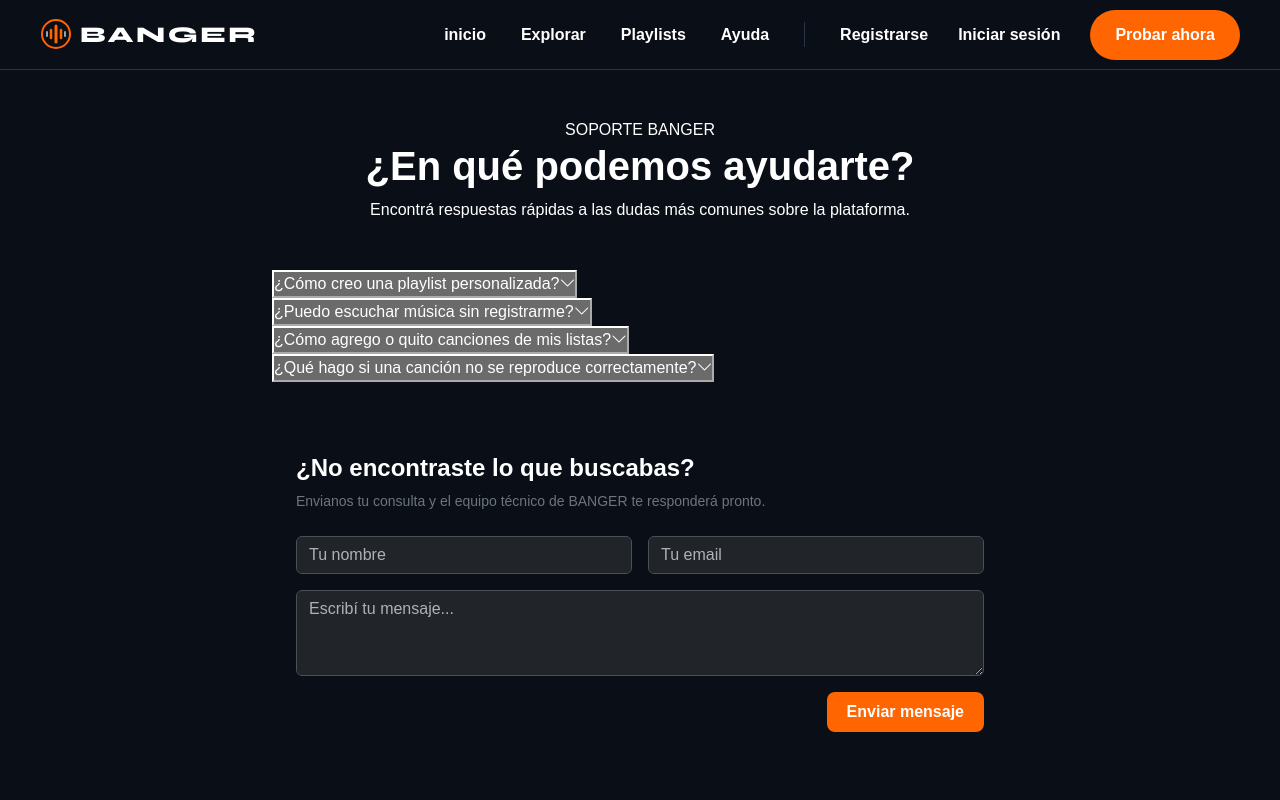
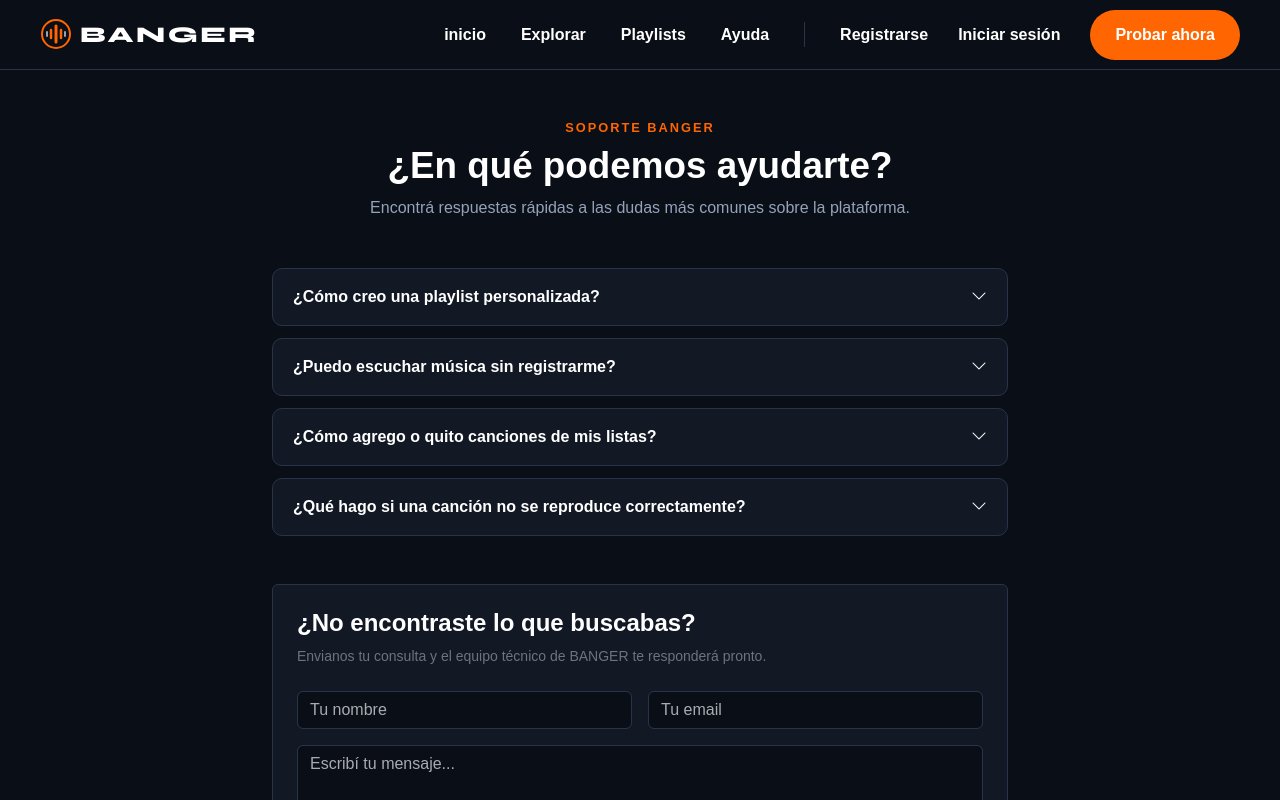
Before and after one commit to elitagatti-ui/banger-music, a React (Vite) app: page /ayuda in a window 1280 px wide. Shown: the top 800 px of the page. Built offline with nearby package versions, Linux system fonts and the light colour scheme.

Commit message:
Agregar estilos

```diff
--- a/src/pages/Ayuda.css
+++ b/src/pages/Ayuda.css
@@ -0,0 +1,93 @@
+.ayuda-badge {
+  display: block;
+  color: var(--primary, #ff6500);
+  font-size: 0.8rem;
+  font-weight: 800;
+  letter-spacing: 2px;
+  margin-bottom: 0.4rem;
+}
+
+.ayuda-title {
+  color: #ffffff;
+  font-size: 2.3rem;
+}
+
+.ayuda-subtitle {
+  color: #94a3b8;
+  font-size: 1rem;
+}
+
+/* Preguntas frecuentes */
+.faq-list {
+  display: flex;
+  flex-direction: column;
+  gap: 12px;
+}
+
+.faq-item {
+  background-color: #121824;
+  border: 1px solid #2a3448;
+  border-radius: 10px;
+  overflow: hidden;
+  transition: border-color 0.2s ease;
+}
+
+.faq-item.activo {
+  border-color: #ff6500;
+}
+
+.faq-question {
+  width: 100%;
+  background: transparent;
+  border: none;
+  color: #ffffff;
+  padding: 16px 20px;
+  text-align: left;
+  font-size: 1rem;
+  font-weight: 600;
+  display: flex;
+  justify-content: space-between;
+  align-items: center;
+  cursor: pointer;
+}
+
+.faq-answer {
+  padding: 0 20px 16px 20px;
+  color: #94a3b8;
+  font-size: 0.95rem;
+  line-height: 1.5;
+}
+
+/* Formulario de Soporte */
+.soporte-card {
+  background-color: #121824;
+  border: 1px solid #2a3448;
+}
+
+.soporte-input {
+  background-color: #0a0e17;
+  border: 1px solid #2a3448;
+  color: #ffffff;
+}
+
+.soporte-input:focus {
+  background-color: #0a0e17;
+  color: #ffffff;
+  border-color: #ff6500;
+  box-shadow: 0 0 0 3px rgba(255, 101, 0, 0.15);
+}
+
+.btn-banger-primary {
+  background-color: #ff6500;
+  color: #ffffff;
+  font-weight: 600;
+  border: none;
+  padding: 10px 24px;
+  border-radius: 8px;
+  transition: background-color 0.2s ease;
+}
+
+.btn-banger-primary:hover {
+  background-color: #ff7a26;
+  color: #ffffff;
+}
```
